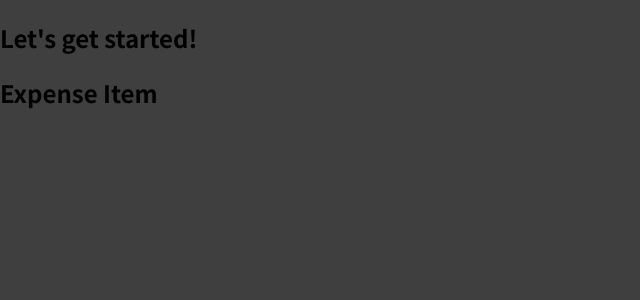
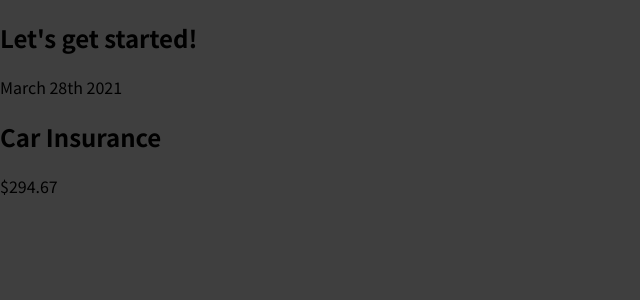
Before and after one commit to RichardPotgieter/ReactStart, a React (Create React App) app: page / in a window 1280 px wide. Shown: the top 300 px of the page, without its empty margins (0-640 px from the left). Built offline with nearby package versions, Linux system fonts and the light colour scheme.

Commit message:
33. Writing more Complex JSX Code

```diff
--- a/src/components/ExpenseItem.js
+++ b/src/components/ExpenseItem.js
@@ -2,9 +2,13 @@
 
 function ExpenseItem() {
   return (
-    <>
-      <h2>Expense Item</h2>
-    </>
+    <div>
+      <div>March 28th 2021</div>
+      <div>
+        <h2>Car Insurance</h2>
+        <div>$294.67</div>
+      </div>
+    </div>
   );
 }
 
```
